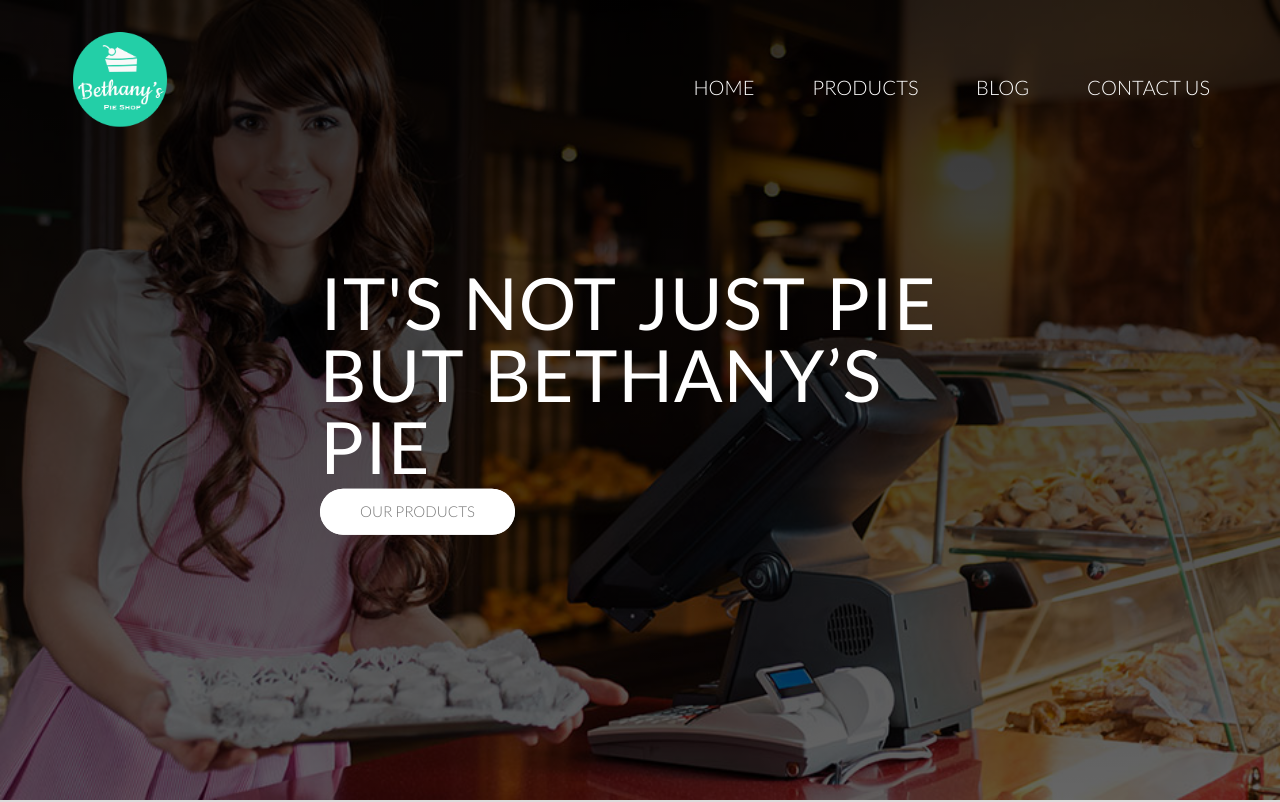
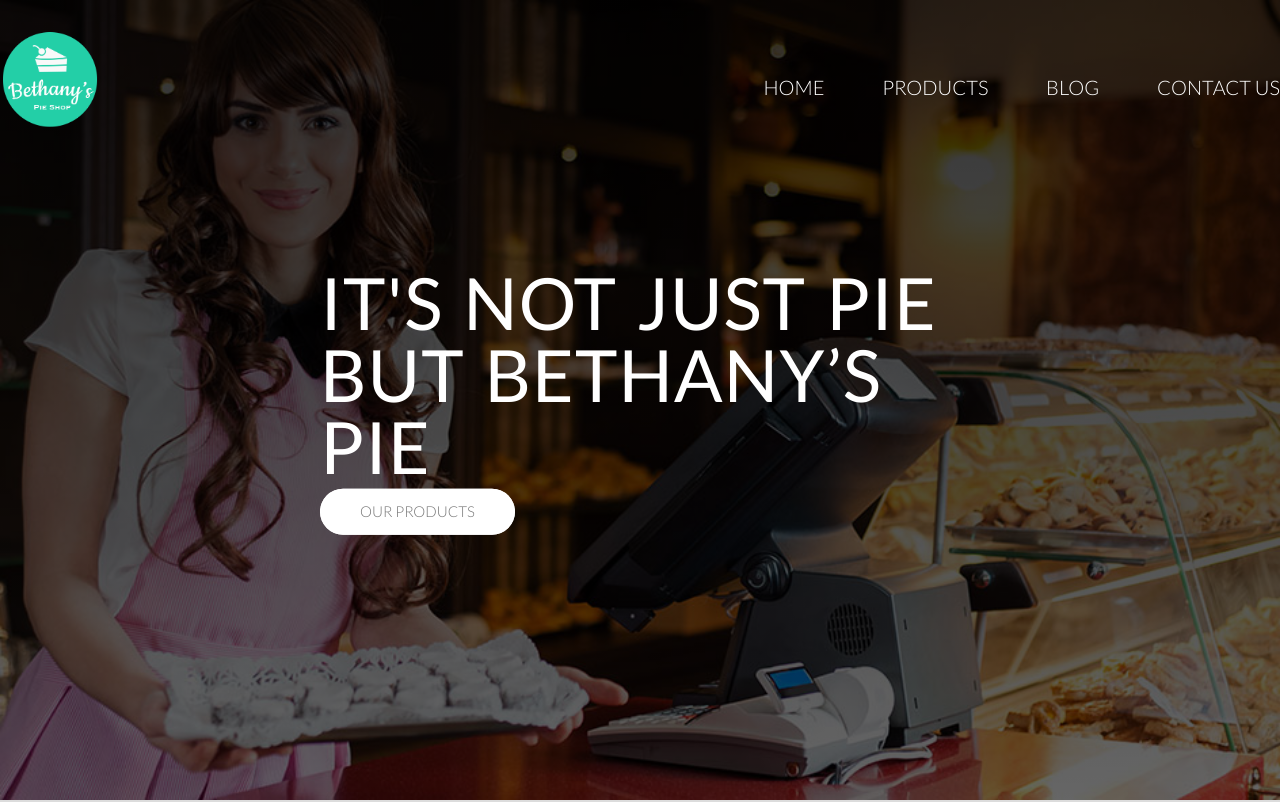
Before and after one commit to TMax2003/Bethany-Pie, a plain HTML site: page index.html in a window 1280 px wide. Shown: the top 802 px of the page. Drawn offline with Linux system fonts and the light colour scheme.

Commit message:
changed some codes in the index and style

```diff
--- a/resources/css/style.css
+++ b/resources/css/style.css
@@ -25,7 +25,7 @@ section {
 
 
 .row {
-    max-width: 1140px;
+    max-width: 1140px 100%;
     margin: 0 auto;
 }
 
```
